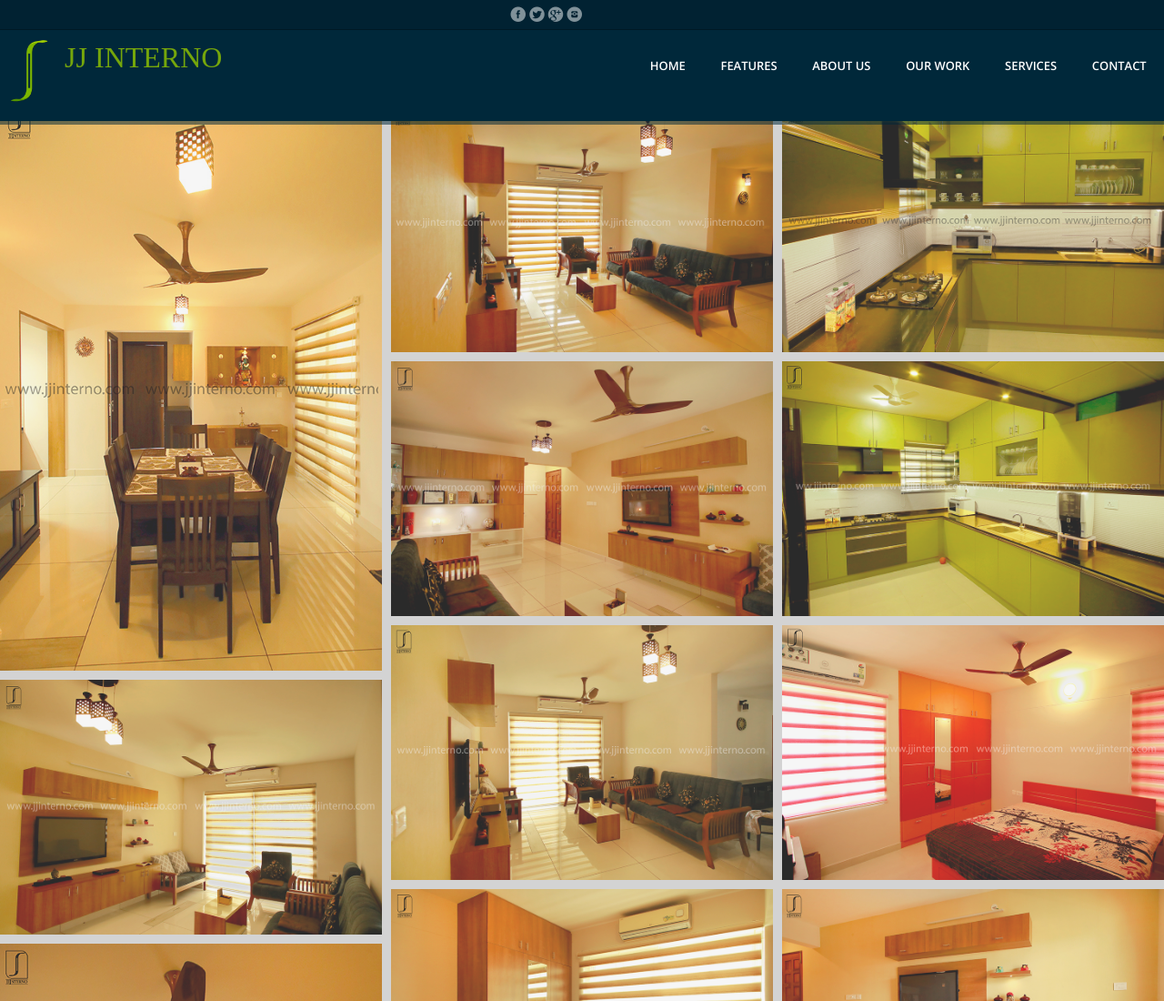
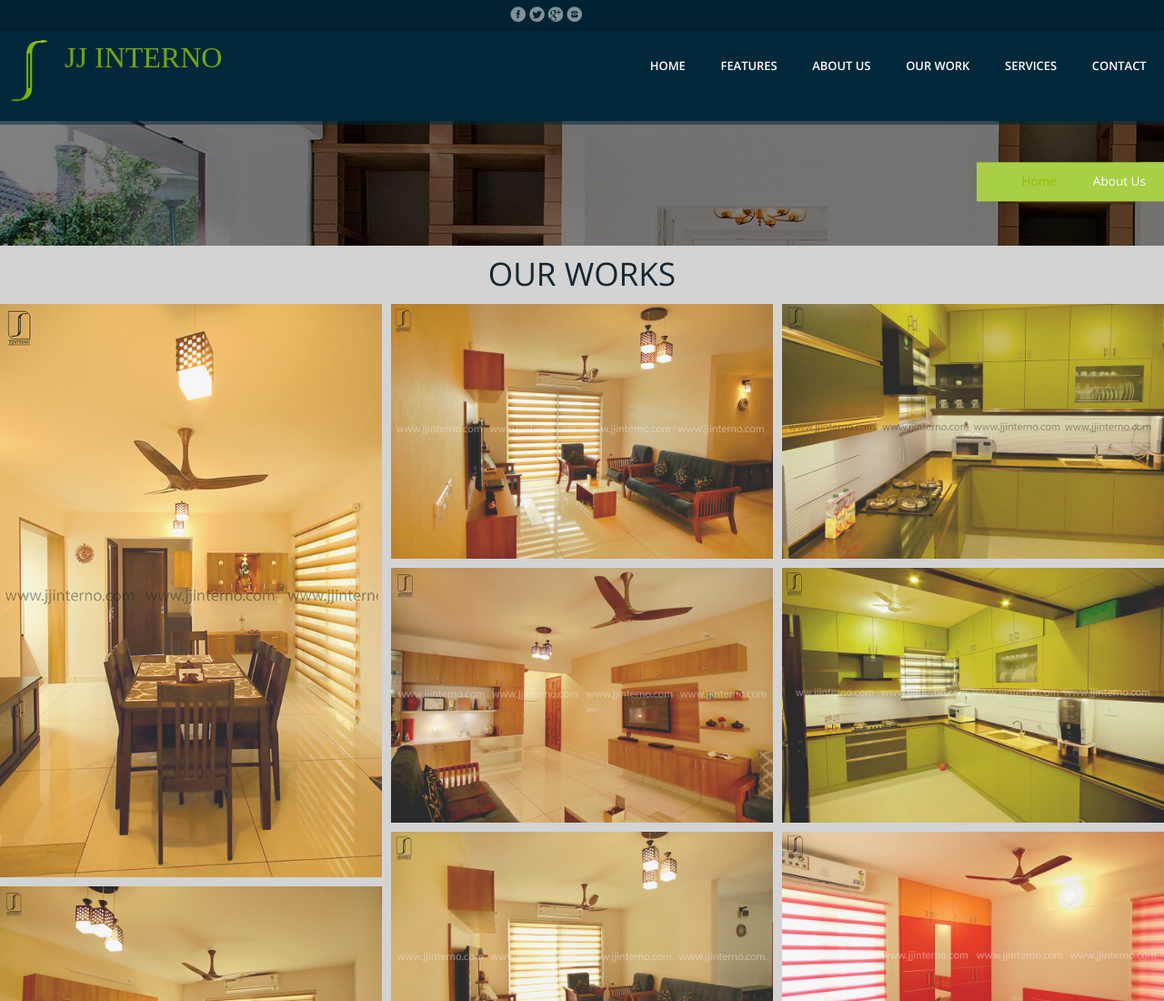
Before and after one commit to anandsajan/jojoSite, a plain HTML site: page work.html in a window 1280 px wide. Shown: the top 1100 px of the page at 91% size. Drawn offline with nearby package versions, Linux system fonts and the light colour scheme.

Commit message:
Add files via upload

```diff
--- a/css/mystyle.css
+++ b/css/mystyle.css
@@ -13,3 +13,72 @@
 #contactText{
     text-align: center;
 }
+.all-title-box{
+	background:url(../img/inner-bg.jpg);
+	position: relative;
+	padding: 200px 0 70px 0px;
+	margin-bottom: 0px;
+}
+
+.all-title-box::before{
+	content: "";
+	position: absolute;
+	background: rgba(0,0,0,0.5);
+	width: 100%;
+	height: 100%;
+	top: 0px;
+	left: 0px;
+}
+
+.all-title-box .container{
+	position: relative;
+}
+
+.all-title-box h2{
+	color: #ffffff;
+	padding: 0px;
+	font-size: 40px;
+	font-weight: 600;
+}
+
+#breadcrumbs {
+	background: #a8cf45;
+	padding: 10px 20px;
+    position: absolute;
+    right: 0px;
+    display: inline-block;
+    font-size: 15px;
+    font-weight: 500;
+    color: #888;
+    top: 50%;
+    -webkit-transform: translateY(-50%);
+    -moz-transform: translateY(-50%);
+    -ms-transform: translateY(-50%);
+    transform: translateY(-50%);
+}
+#breadcrumbs:hover{
+	background: #076799;
+}
+
+#breadcrumbs ul {
+    margin: 0;
+}
+#breadcrumbs ul li {
+    display: inline-block;
+    list-style: none;
+    margin: 0 0 0 10px;
+	color: #ffffff;
+}
+#breadcrumbs:hover ul li a{
+	color: #a8cf45;
+}
+#breadcrumbs ul li:first-child::before {
+	display: none;
+}
+#breadcrumbs ul li::before {
+    content: "\f105";
+    font-family: "FontAwesome";
+    color: #ffffff;
+    font-size: 14px;
+    margin-right: 15px;
+}
```
